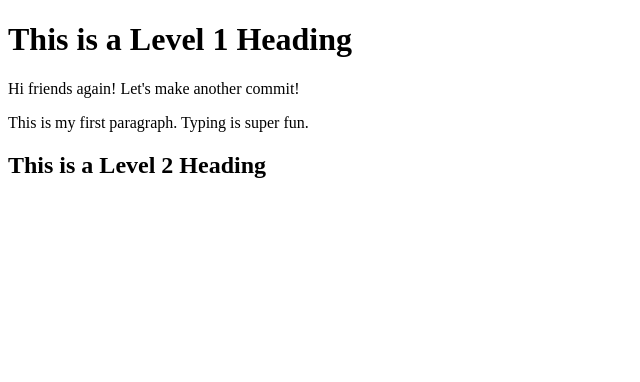
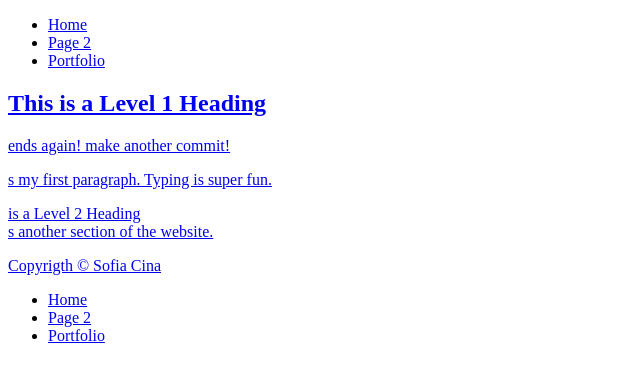
Before and after one commit to asteravium/My-Second-Repository, a plain HTML site: page index.html in a window 1280 px wide. Shown: the whole page, without its empty margins (0-640 px from the left). Drawn offline with Linux system fonts and the light colour scheme.

Commit message:
created new html pages

```diff
--- a/index.html
+++ b/index.html
@@ -3,13 +3,40 @@
 <html lang="en-US">
     <head>
         <meta charset="utf-8" />
+        <meta name="viewport" content="width=device-width, initial-scale=1.0">
         <title>My Pretty OK Website</title>
     </head>
     <body>
-        <h1>This is a Level 1 Heading</h1>
-        <p>Hi friends again!
-            Let's make another commit!</p>
-        <p>This is my first paragraph. Typing is super fun.</p>
-        <h2>This is a Level 2 Heading</h2>
+        <header>
+            <nav>
+                <ul>
+                    <li><a href="index.html">Home</a></li>
+                    <li><a href="page2.html">Page 2</a></li>
+                    <li><a href="portfolio.html">Portfolio</li>
+                </ul>
+            </nav>
+        </header>
+        <main>
+              <section>
+             <h1>This is a Level 1 Heading</h1>
+            ends again!
+             make another commit!</p>
+            s my first paragraph. Typing is super fun.</p>
+<section>
+                is a Level 2 Heading</h2></main>
+                s another section of the website.</p>
+</section>
+              </section>
+        <footer>
+            <p>Copyrigth &copy; Sofia Cina</p>
+        </footer>
+        <nav>
+            <ul>
+                <li><a href="index.html">Home</a></li>
+                <li><a href="page2.html">Page 2</a></li>
+                <li><a href="portfolio.html">Portfolio</li>
+            </ul>
+        </nav>
+
     </body>
 </html>
```
Also changed, not shown: page2.html (added, +19 -0 lines), portfolio.html (added, +35 -0 lines), img/landscape.jpg (added).
